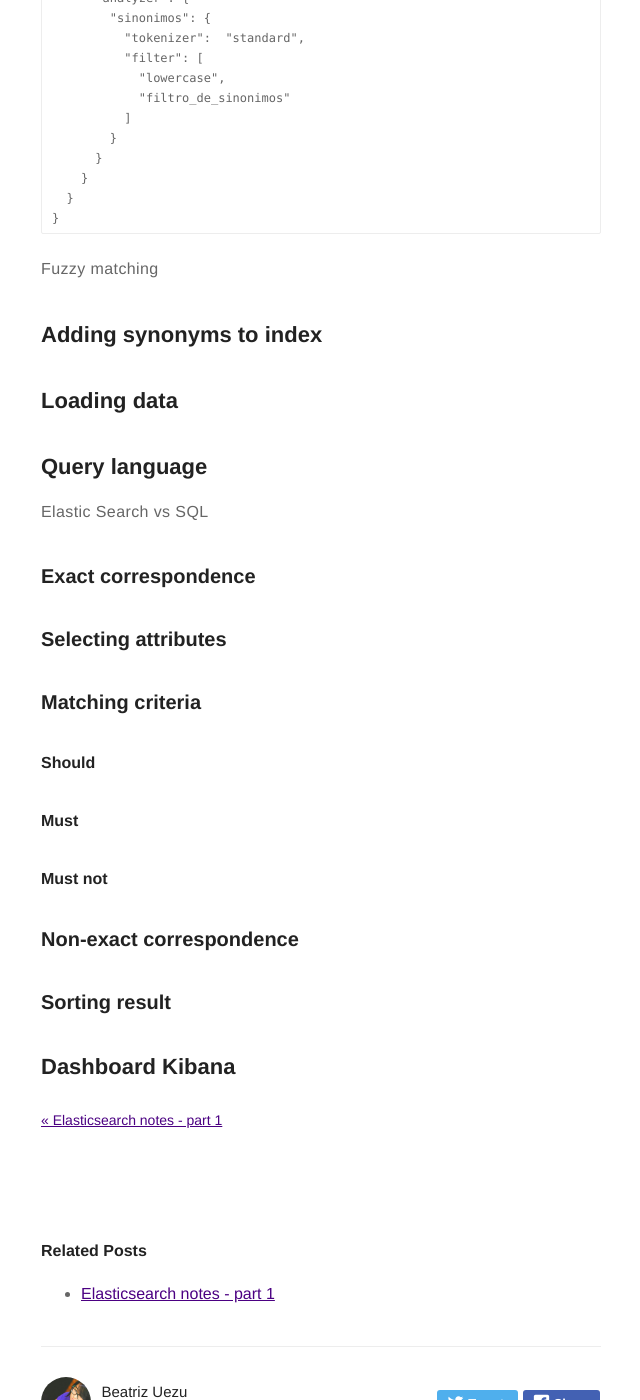
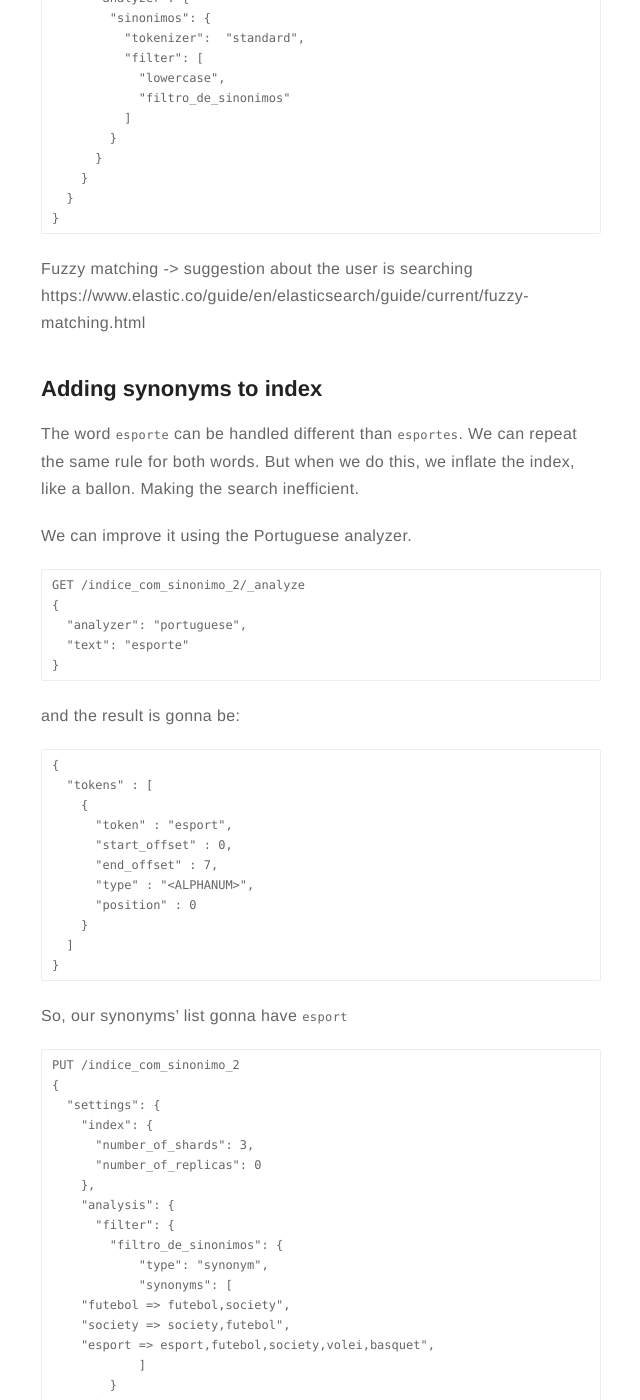
Before and after one commit to beatrizuezu/beatrizuezu.github.io, a Jekyll site: the page built from _posts/2022-02-13-elasticsearch-notes-part2.md, in a window 1280 px wide and 1400 px high, scrolled down 2367 px. Shown: the whole window, without its empty margins (319-959 px from the left). Built offline with Jekyll 4.4.1, drawn with Linux system fonts in a browser that asks for light colours; comment, search, counter and statistics services are not loaded; some of the changed text lies outside the part shown.

Commit message:
add synonyms to index

````diff
--- a/_posts/2022-02-13-elasticsearch-notes-part2.md
+++ b/_posts/2022-02-13-elasticsearch-notes-part2.md
@@ -109,9 +109,76 @@ PUT /indice_com_sinonimo_2
 }
 ```
 
-Fuzzy matching
+Fuzzy matching -> suggestion about the user is searching
+https://www.elastic.co/guide/en/elasticsearch/guide/current/fuzzy-matching.html
 
 ## Adding synonyms to index
+
+The word `esporte` can be handled different than `esportes`. We can repeat the same rule for both words. But when we do this, we inflate the index, like a ballon. Making the search inefficient.
+
+We can improve it using the Portuguese analyzer.
+
+```
+GET /indice_com_sinonimo_2/_analyze
+{
+  "analyzer": "portuguese",
+  "text": "esporte"
+}
+```
+
+and the result is gonna be:
+```
+{
+  "tokens" : [
+    {
+      "token" : "esport",
+      "start_offset" : 0,
+      "end_offset" : 7,
+      "type" : "<ALPHANUM>",
+      "position" : 0
+    }
+  ]
+}
+```
+
+So, our synonyms' list gonna have `esport`
+
+```
+PUT /indice_com_sinonimo_2
+{
+  "settings": {
+    "index": {
+      "number_of_shards": 3,
+      "number_of_replicas": 0
+    },
+    "analysis": {
+      "filter": {
+        "filtro_de_sinonimos": {
+            "type": "synonym",
+            "synonyms": [
+    "futebol => futebol,society",
+    "society => society,futebol",
+    "esport => esport,futebol,society,volei,basquet",
+            ]
+        }
+      },
+      "analyzer": {
+        "sinonimos": {
+          "tokenizer":  "standard",
+          "filter": [
+            "lowercase",
+            "filtro_de_sinonimos"
+          ]
+        }
+      }
+    }
+  }
+}
+```
+The `analyzer` field is used to index the tokens of the document used every time you to add or to update a document
+
+The `search_analyzer` is used only on the search
+
 ## Loading data
 
 ## Query language
````
